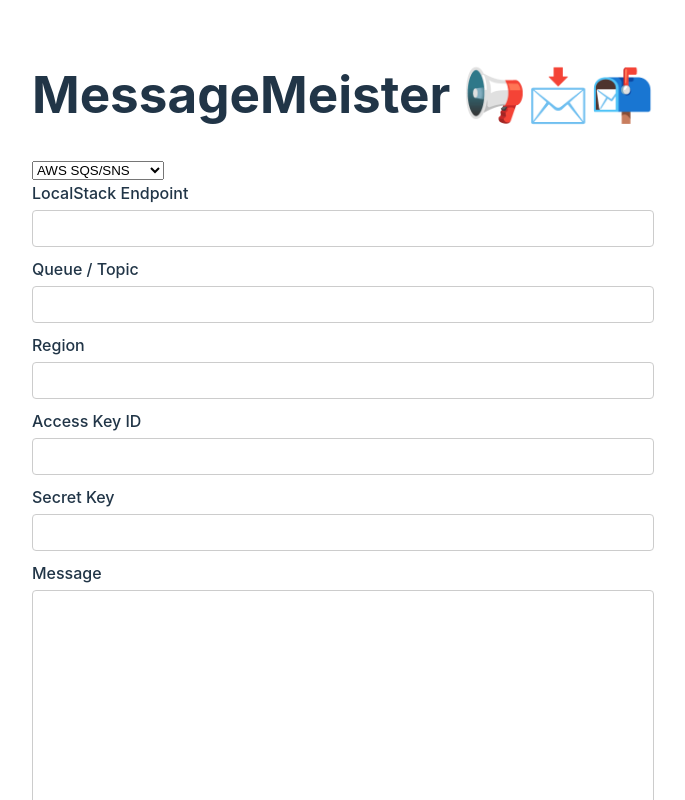
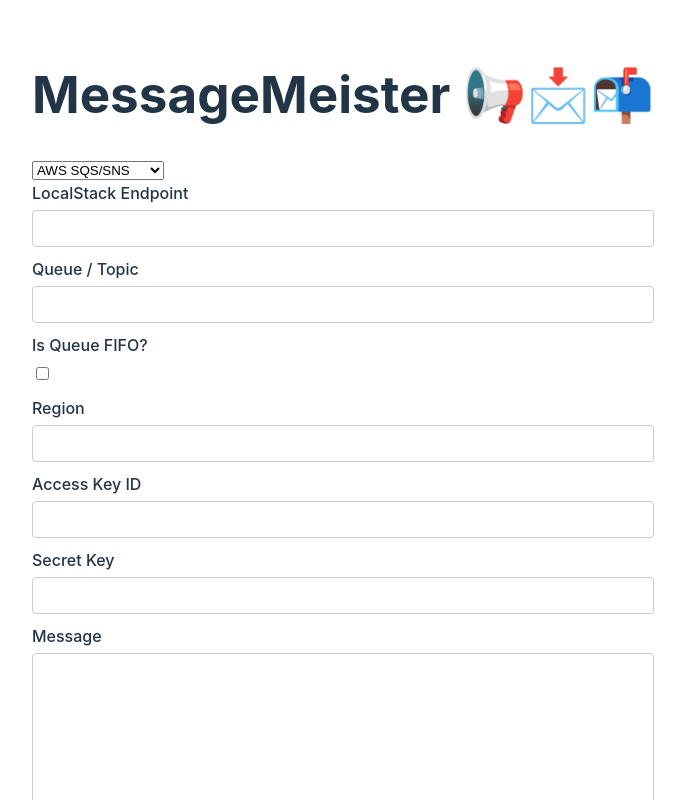
Before and after one commit to sfitz42/message-meister, a React (Vite) app: page / in a window 1280 px wide. Shown: the top 800 px of the page, without its empty margins (297-982 px from the left). Built offline with nearby package versions, Linux system fonts and the light colour scheme.

Commit message:
Add FIFO checkbox

```diff
--- /dev/null
+++ b/src/components/CheckboxInput/CheckboxInput.tsx
@@ -0,0 +1,14 @@
+type CheckboxInputProps = {
+  label: string
+  name: string
+  onChange?: (event: React.ChangeEvent<HTMLInputElement>) => void
+}
+
+export function CheckboxInput({ label, name, onChange }: CheckboxInputProps) {
+  return (
+    <div className="input-group">
+      <label htmlFor={name}>{label}</label>
+      <input id={name} type="checkbox" name={name} onChange={onChange} />
+    </div>
+  )
+}
--- a/src/forms/Aws/AwsSender.tsx
+++ b/src/forms/Aws/AwsSender.tsx
@@ -5,9 +5,11 @@
 
 import { sendSnsMessage, sendSqsMessage, awsProps } from '../../utils/aws';
 import { CodeInput } from '../../components/CodeInput/CodeInput';
+import { CheckboxInput } from '../../components/CheckboxInput/CheckboxInput';
 
 export function AwsSender() {
   const [sending, setSending] = React.useState(SendStatus.Idle)
+  const [fifo, setFifo] = React.useState(false)
 
   const handleSubmit = async (event: FormEvent<HTMLFormElement>) => {
     event.preventDefault()
@@ -24,8 +26,8 @@
       accessKeyId: formData.get("accessKey") as string,
       secretKey: formData.get("secretKey") as string,
       message: formData.get("message") as string,
-      groupId: "default-group",
-      deduplicationId: crypto.randomUUID()
+      groupId: formData.get("groupId") as string,
+      deduplicationId: formData.get("deduplicationId") as string,
     }
 
     try {
@@ -46,14 +48,23 @@
     }, 5000)
   }
 
+  const handleFifoChange = (event: React.ChangeEvent<HTMLInputElement>) => {
+    setFifo(event.target.checked)
+  }
+
   return (
     <div className="container">
       <form onSubmit={handleSubmit} className="queue-inputs">
         <TextInput label="LocalStack Endpoint" name="localstackEndpoint" />
         <TextInput label="Queue / Topic" name="resourceUrl" />
+        <CheckboxInput label="Is Queue FIFO?" name="fifo" onChange={handleFifoChange} />
         <TextInput label="Region" name="region" />
         <TextInput label="Access Key ID" name="accessKey" />
         <TextInput label="Secret Key" name="secretKey" />
+
+        {fifo && <TextInput label="Message Group ID" name="groupId" />}
+        {fifo && <TextInput label="Deduplication ID" name="deduplicationId" />}
+
         <CodeInput label="Message" name="message" />
 
         <SendButton sending={sending} />
--- a/src/utils/aws.ts
+++ b/src/utils/aws.ts
@@ -10,8 +10,8 @@
 
 type MessageConfig = {
   resourceUrl: string
-  groupId: string
-  deduplicationId: string
+  groupId?: string | undefined
+  deduplicationId?: string | undefined
   message: string
 }
 
```
Also changed, not shown: 1 other file (tests, documents, lock files or other folders).
